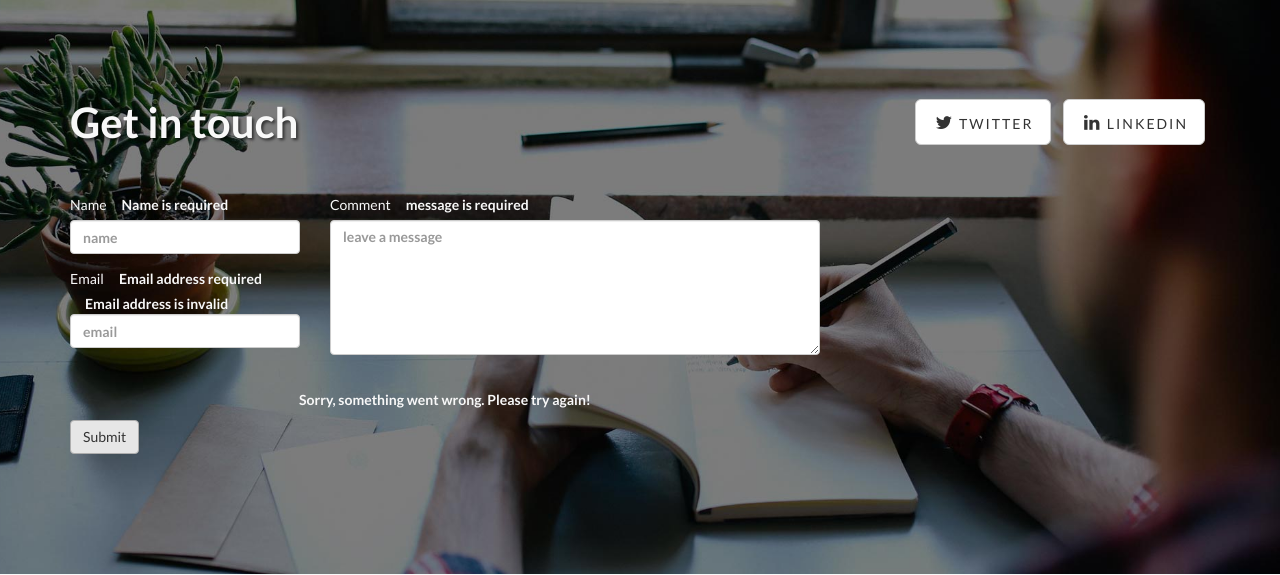
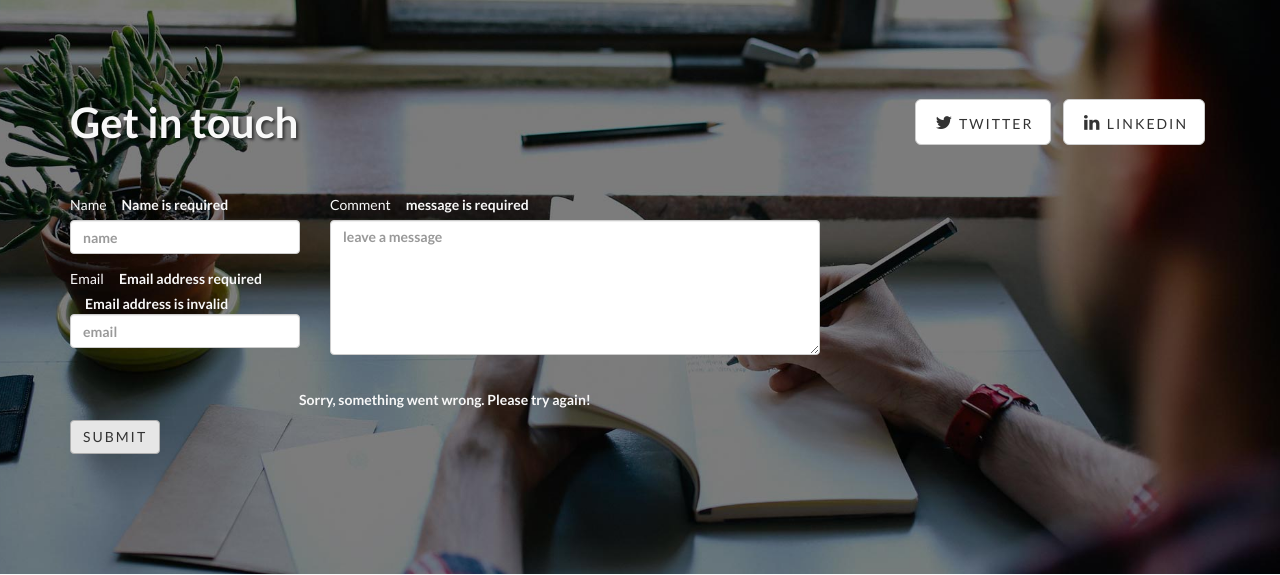
Before and after one commit to benshreeve/benshreeve.github.io, a PHP site: page / in a window 1280 px wide, with the pointer over the restyled element. Shown: the part 2575-3150 px from the top of the page. Run offline with PHP 8.4, Linux system fonts and the light colour scheme.

Commit message:
Form CSS

```diff
--- a/css/form.css
+++ b/css/form.css
@@ -49,6 +49,10 @@ button[type=submit]:hover {
 
 button[type=submit]:hover {
 	color: #33333;
+	text-transform: uppercase;
+    font-size: 14px;
+    font-weight: 400;
+    letter-spacing: 2px;
 }
 
 
```
